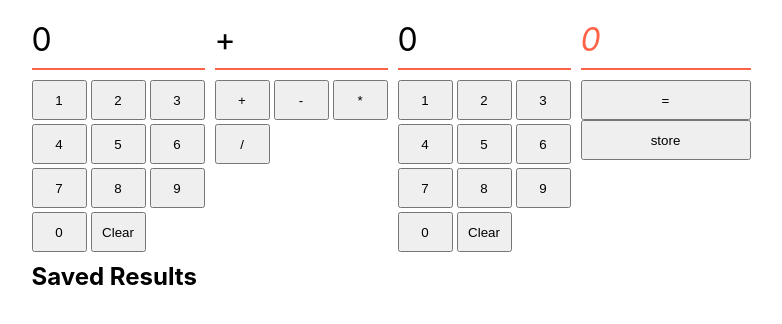
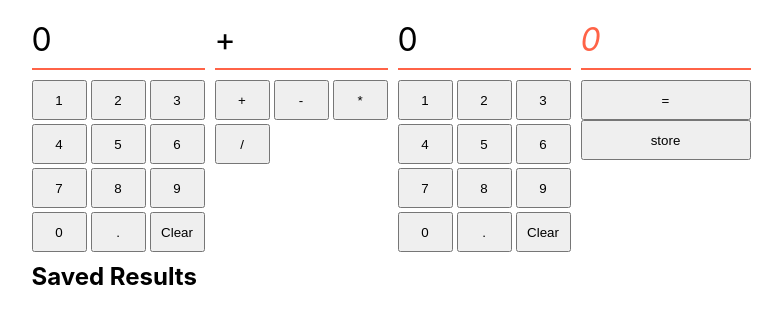
Before and after one commit to boolean-uk/react-state-calculator, a React (Vite) app: page / in a window 1280 px wide. Shown: the top 324 px of the page, without its empty margins (249-1031 px from the left). Built offline with nearby package versions, Linux system fonts and the light colour scheme.

Commit message:
Created decimal point button and created full functional for that including checking of error with decimal point. Finished extension 3 :)

```diff
--- a/src/components/Number.jsx
+++ b/src/components/Number.jsx
@@ -4,6 +4,7 @@ const Number = ({ number, setNumber }) => {
         (value, index) => index + 1
     );
     rangeOfNumbers.push(0);
+    rangeOfNumbers.push(".");
 
     return (
         <div className="panel">
@@ -14,9 +15,14 @@ const Number = ({ number, setNumber }) => {
                         key={item}
                         onClick={() =>
                             setNumber(
-                                number.toString().startsWith(0)
+                                item === "." && number.toString().includes(".")
+                                    ? number
+                                    : item === "." &&
+                                      number.toString().startsWith(0)
+                                    ? 0
+                                    : number.toString().startsWith(0)
                                     ? item
-                                    : parseInt(number.toString() + item)
+                                    : number.toString() + item
                             )
                         }
                     >
--- a/src/components/Saved.jsx
+++ b/src/components/Saved.jsx
@@ -1,6 +1,4 @@
 const Saved = ({ state, setNumber1, setNumber2, setOperation, setResult }) => {
-    console.log(state);
-
     return (
         <>
             <h2>Saved Results</h2>
```
